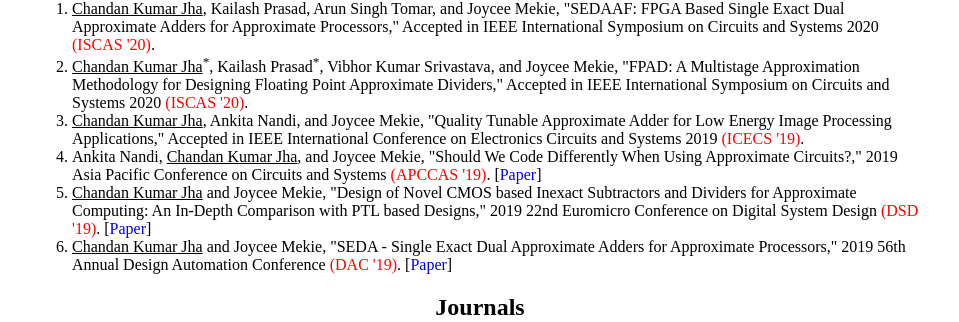
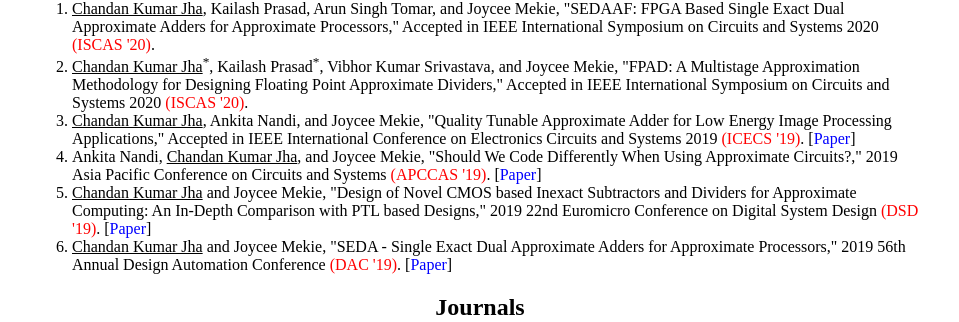
Before and after one commit to chajha/chajha.github.io, a Jekyll site: the page built from pages/publications.html, in a window 1280 px wide. Shown: the part 236-558 px from the top of the page, without its empty margins (160-1119 px from the left). Built offline with Jekyll 4.4.1, drawn with Linux system fonts in a browser that asks for light colours.

Commit message:
Update publications.html

```diff
--- a/pages/publications.html
+++ b/pages/publications.html
@@ -8,7 +8,7 @@
 <ol>
   <li> <u>Chandan Kumar Jha</u>, Kailash Prasad, Arun Singh Tomar, and Joycee Mekie, "SEDAAF: FPGA Based Single Exact Dual Approximate Adders for Approximate Processors," Accepted in IEEE International Symposium on Circuits and Systems 2020 <font color="red">(ISCAS '20)</font>. </li>
   <li> <u>Chandan Kumar Jha</u><sup>*</sup>, Kailash Prasad<sup>*</sup>, Vibhor Kumar Srivastava, and Joycee Mekie, "FPAD: A Multistage Approximation Methodology for Designing Floating Point Approximate Dividers," Accepted in IEEE International Symposium on Circuits and Systems 2020 <font color="red">(ISCAS '20)</font>. </li>
-  <li> <u>Chandan Kumar Jha</u>, Ankita Nandi, and Joycee Mekie, "Quality Tunable Approximate Adder for Low Energy Image Processing Applications," Accepted in IEEE International Conference on Electronics Circuits and Systems 2019 <font color="red">(ICECS '19)</font>. </li>
+  <li> <u>Chandan Kumar Jha</u>, Ankita Nandi, and Joycee Mekie, "Quality Tunable Approximate Adder for Low Energy Image Processing Applications," Accepted in IEEE International Conference on Electronics Circuits and Systems 2019 <font color="red">(ICECS '19)</font>. [<a href="https://ieeexplore.ieee.org/stamp/stamp.jsp?tp=&arnumber=8965205"><font color="blue">Paper</font></a>] </li>
   <li> Ankita Nandi, <u>Chandan Kumar Jha</u>, and Joycee Mekie, "Should We Code Differently When Using Approximate Circuits?," 2019 Asia Pacific Conference on Circuits and Systems <font color="red">(APCCAS '19)</font>. [<a href="https://ieeexplore.ieee.org/stamp/stamp.jsp?tp=&arnumber=8953113"><font color="blue">Paper</font></a>] </li>
   <li> <u>Chandan Kumar Jha</u> and Joycee Mekie, "Design of Novel CMOS based Inexact Subtractors and Dividers for Approximate Computing: An In-Depth Comparison with PTL based Designs," 2019 22nd Euromicro Conference on Digital System Design <font color="red">(DSD '19)</font>. [<a href="http://ieeexplore.ieee.org/stamp/stamp.jsp?tp=&arnumber=8875219&isnumber=8875008"><font color="blue">Paper</font></a>] </li>
   <li> <u>Chandan Kumar Jha</u> and Joycee Mekie, "SEDA - Single Exact Dual Approximate Adders for Approximate Processors," 2019 56th Annual Design Automation Conference <font color="red">(DAC '19)</font>. [<a href="https://dl.acm.org/citation.cfm?doid=3316781.3322475"><font color="blue">Paper</font></a>] </li>
```
